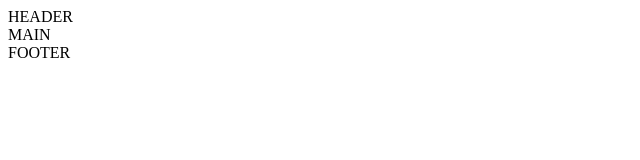
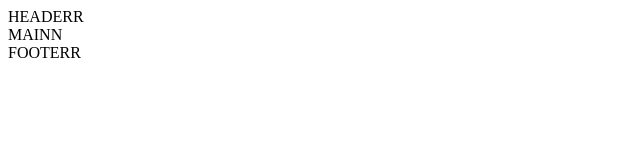
Before and after one commit to Pierp23/proj-html-vuejs, a Vue app: page / in a window 1280 px wide. Shown: the top 160 px of the page, without its empty margins (0-640 px from the left). Built offline with nearby package versions, Linux system fonts and the light colour scheme.

Commit message:
Project initiation

```diff
--- a/package.json
+++ b/package.json
@@ -9,6 +9,8 @@
     "preview": "vite preview"
   },
   "dependencies": {
+    "@popperjs/core": "^2.11.8",
+    "bootstrap": "^5.3.0",
     "vue": "^3.3.4"
   },
   "devDependencies": {
--- a/src/App.vue
+++ b/src/App.vue
@@ -1,7 +1,7 @@
 <script>
-import HeaderComponent from 'components/HeaderComponent.vue'
-import MainComponent from 'components/MainComponent.vue'
-import FooterComponent from 'components/FooterComponent.vue'
+import HeaderComponent from './components/HeaderComponent.vue'
+import MainComponent from './components/MainComponent.vue'
+import FooterComponent from './components/FooterComponent.vue'
 
 export default {
   name: "App",
--- a/src/components/FooterComponent.vue
+++ b/src/components/FooterComponent.vue
@@ -14,7 +14,7 @@ export default {
 
 <template>
     <footer>
-        FOOTER
+        FOOTERR
     </footer>
 </template>
 
--- a/src/components/HeaderComponent.vue
+++ b/src/components/HeaderComponent.vue
@@ -14,7 +14,7 @@ export default {
 
 <template>
     <header>
-        HEADER
+        HEADERR
     </header>
 </template>
 
--- a/src/components/MainComponent.vue
+++ b/src/components/MainComponent.vue
@@ -14,7 +14,7 @@ export default {
 
 <template>
     <main>
-        MAIN
+        MAINN
     </main>
 </template>
 
```
Also changed, not shown: 1 other file (tests, documents, lock files or other folders).
